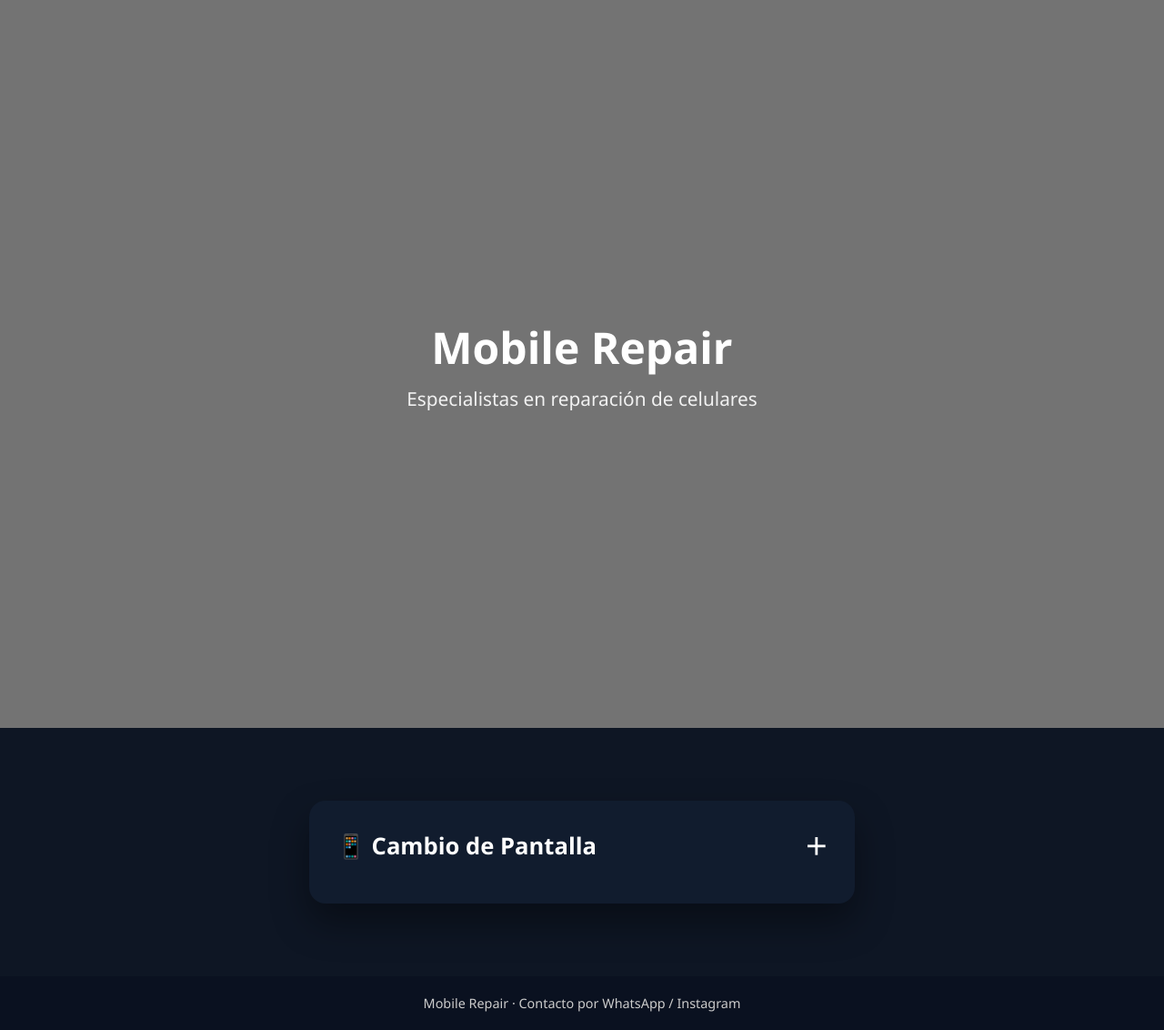
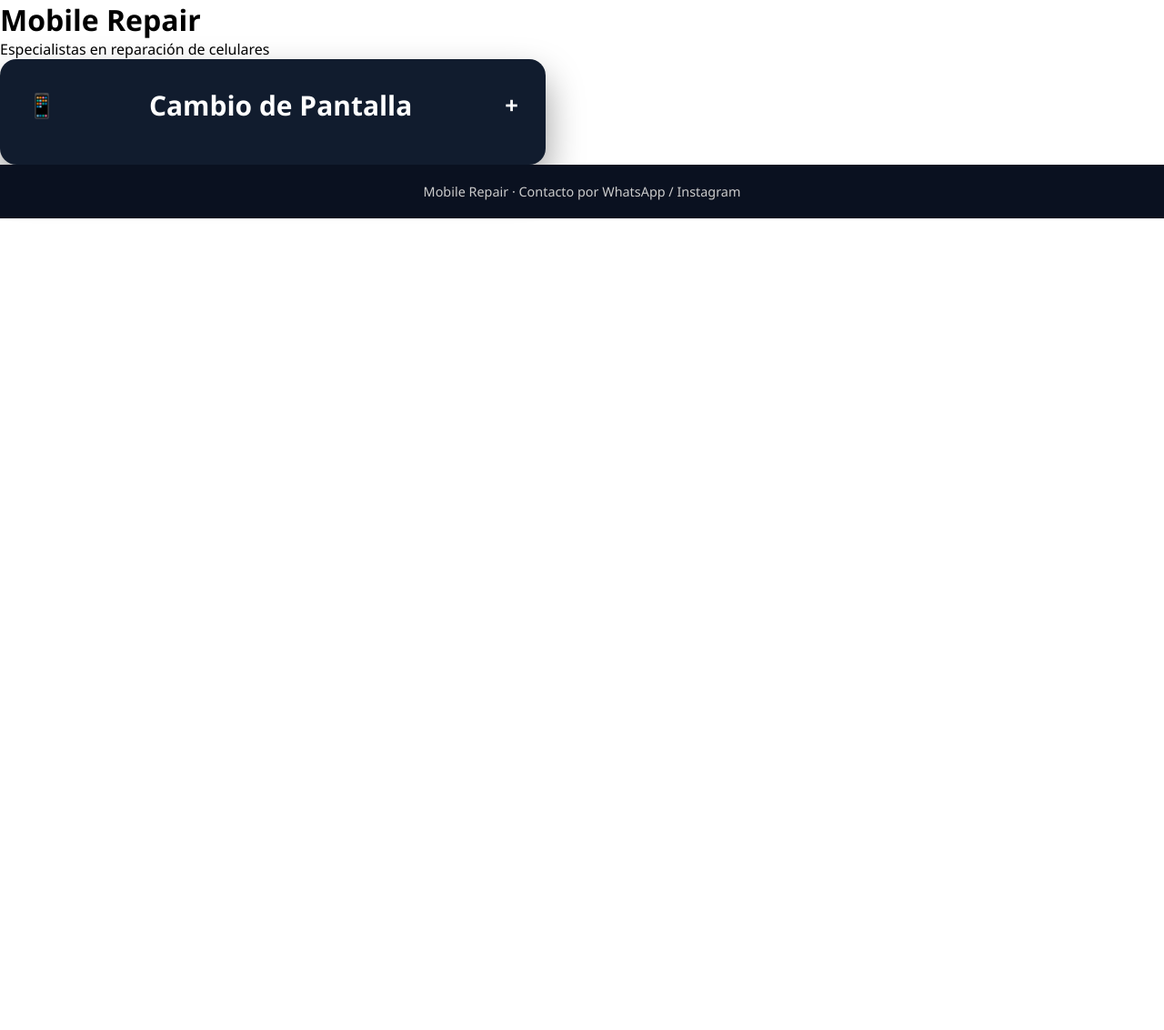
Before and after one commit to javilopez2025efot-maker/Mobile-Repair, a plain HTML site: page index.html in a window 1280 px wide. Shown: the whole page at 91% size. After the commit the page ends 800 px from the top, so only its background shows below. Drawn offline with Linux system fonts and the light colour scheme.

Commit message:
Update index.html

```diff
--- a/index.html
+++ b/index.html
@@ -109,28 +109,21 @@
   </style>
 </head>
 <body>
+  <header>
+    <h1>Mobile Repair</h1>
+    <p class="subtitle">Especialistas en reparación de celulares</p>
+  </header>
 
-  <section class="hero">
-    <div>
-      <h1>Mobile Repair</h1>
-      <p>Especialistas en reparación de celulares</p>
-    </div>
-  </section>
-
-  <section class="services">
-    <div class="service-card" onclick="toggleService(this)">
+  <section class="hero-service">
+    <div class="service-card" onclick="this.classList.toggle('open')">
       <div class="service-header">
-        <span>📱 Cambio de Pantalla</span>
-        <span>＋</span>
+        <span class="icon">📱</span>
+        <h3>Cambio de Pantalla</h3>
+        <span class="toggle">+</span>
       </div>
       <div class="service-content">
-        <p>
-          ¿Pantalla rota o trizada? ¿Problemas con el táctil?
-          <br /><br />
-          Ofrecemos cambio de pantalla con repuestos de calidad, asegurando una correcta respuesta táctil, mayor seguridad y una experiencia de uso como nueva.
-          <br /><br />
-          Olvidate de los toques fantasma, riesgos por vidrio roto y molestias en el uso diario.
-        </p>
+        <p><strong>¿Pantalla rota o trizada?</strong></p>
+        <p>Somos la solución. Reemplazamos tu pantalla por una nueva y de calidad, para que te olvides de los problemas de seguridad, fallas táctiles y molestias visuales.</p>
       </div>
     </div>
   </section>
@@ -138,12 +131,5 @@
   <footer>
     Mobile Repair · Contacto por WhatsApp / Instagram
   </footer>
-
-  <script>
-    function toggleService(card) {
-      card.classList.toggle('active');
-    }
-  </script>
-
 </body>
 </html>
```
